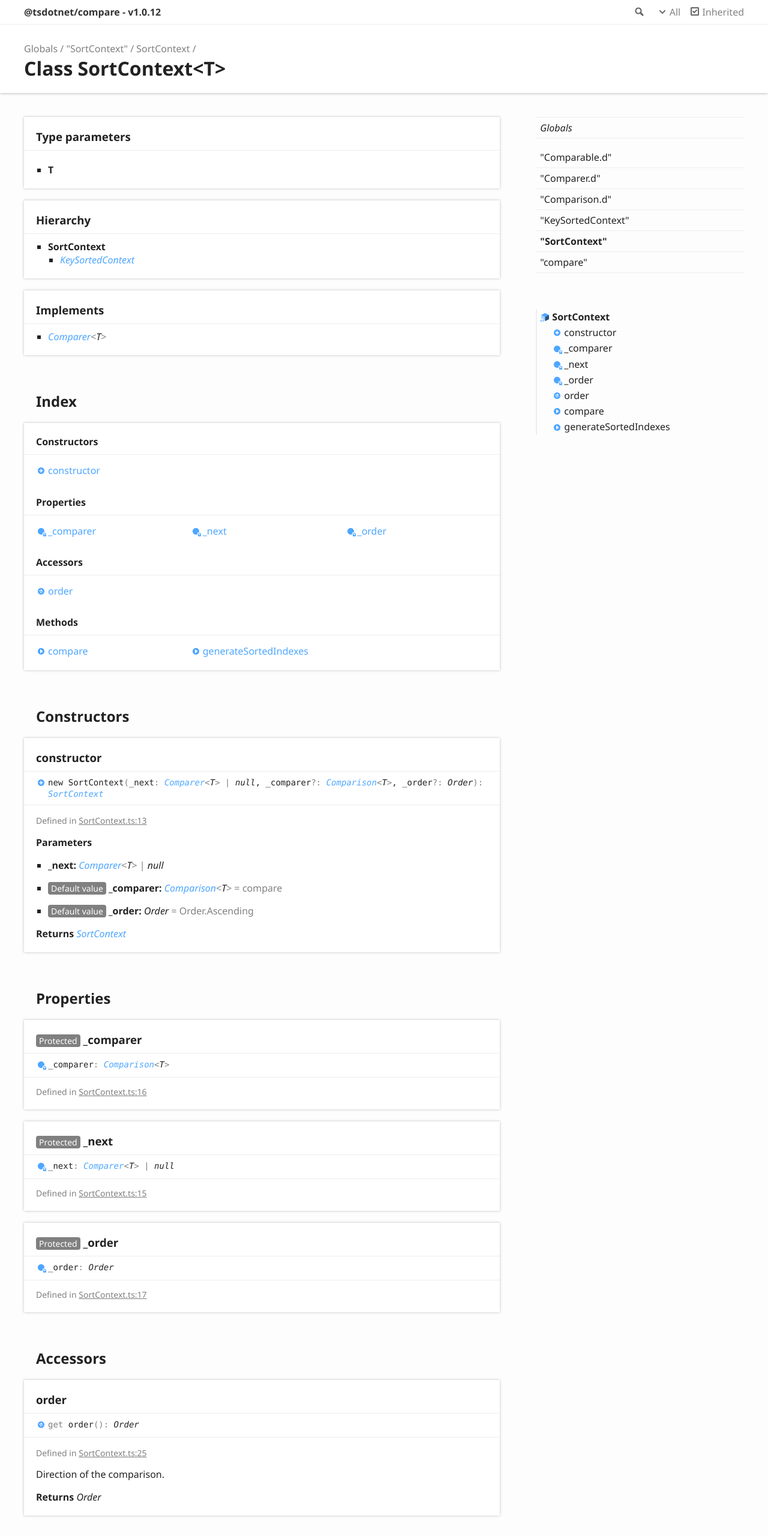
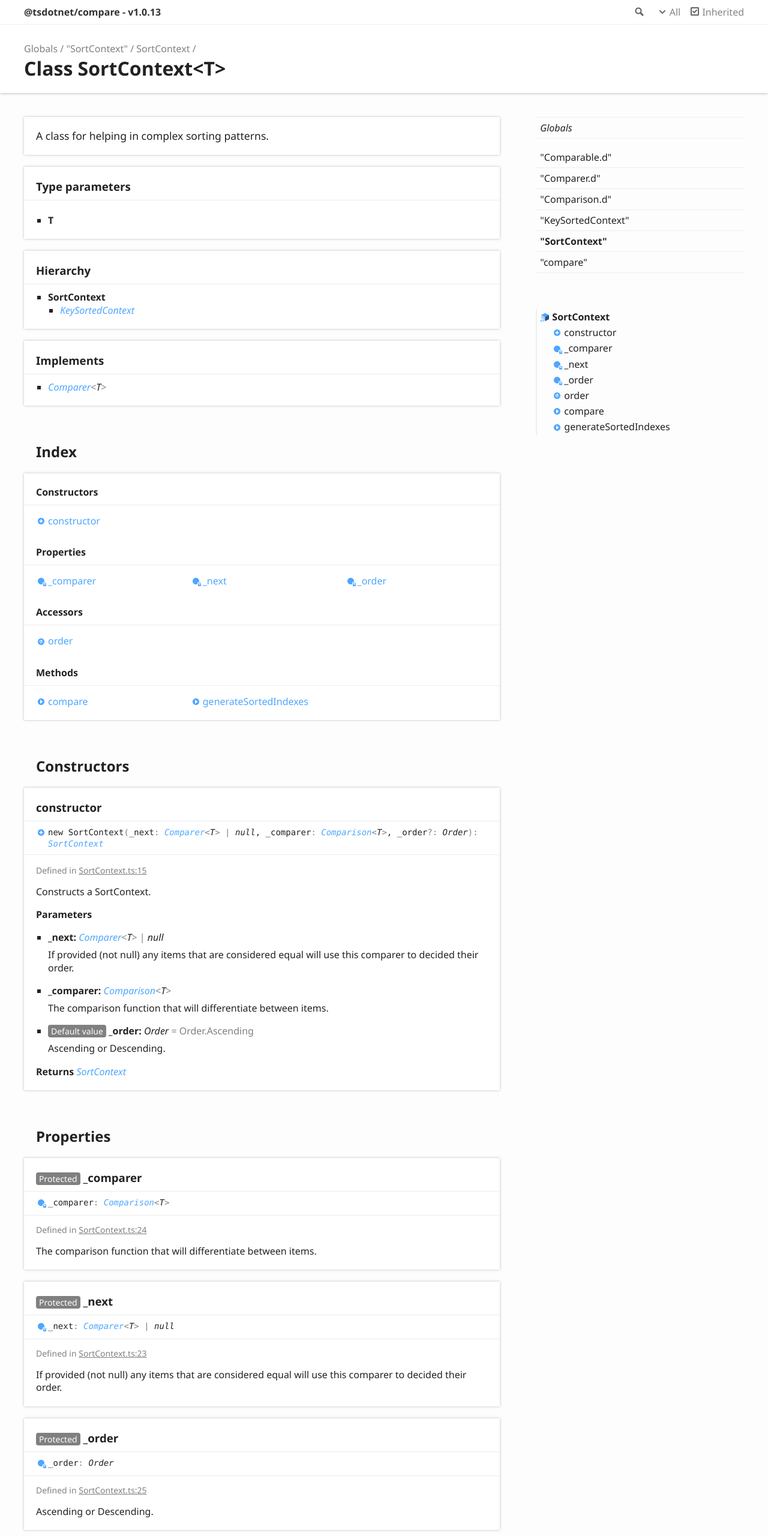
Before and after one commit to tsdotnet/compare, a website: page docs/classes/_sortcontext_.sortcontext.html in a window 1280 px wide. Shown: the top 2560 px of the page at 60% size. Drawn offline with Linux system fonts and the light colour scheme.

Commit message:
Updated docs.

```diff
--- a/docs/classes/_sortcontext_.sortcontext.html
+++ b/docs/classes/_sortcontext_.sortcontext.html
@@ -3,8 +3,8 @@
 <head>
 	<meta charset="utf-8">
 	<meta http-equiv="X-UA-Compatible" content="IE=edge">
-	<title>SortContext | @tsdotnet/compare - v1.0.12</title>
-	<meta name="description" content="Documentation for @tsdotnet/compare - v1.0.12">
+	<title>SortContext | @tsdotnet/compare - v1.0.13</title>
+	<meta name="description" content="Documentation for @tsdotnet/compare - v1.0.13">
 	<meta name="viewport" content="width=device-width, initial-scale=1">
 	<link rel="stylesheet" href="../assets/css/main.css">
 </head>
@@ -22,7 +22,7 @@
 						<li class="state loading">Preparing search index...</li>
 						<li class="state failure">The search index is not available</li>
 					</ul>
-					<a href="../index.html" class="title">@tsdotnet/compare - v1.0.12</a>
+					<a href="../index.html" class="title">@tsdotnet/compare - v1.0.13</a>
 				</div>
 				<div class="table-cell" id="tsd-widgets">
 					<div id="tsd-filter">
@@ -65,6 +65,13 @@
 <div class="container container-main">
 	<div class="row">
 		<div class="col-8 col-content">
+			<section class="tsd-panel tsd-comment">
+				<div class="tsd-comment tsd-typography">
+					<div class="lead">
+						<p>A class for helping in complex sorting patterns.</p>
+					</div>
+				</div>
+			</section>
 			<section class="tsd-panel tsd-type-parameters">
 				<h3>Type parameters</h3>
 				<ul class="tsd-type-parameters">
@@ -132,25 +139,45 @@
 					<a name="constructor" class="tsd-anchor"></a>
 					<h3>constructor</h3>
 					<ul class="tsd-signatures tsd-kind-constructor tsd-parent-kind-class">
-						<li class="tsd-signature tsd-kind-icon">new <wbr>Sort<wbr>Context<span class="tsd-signature-symbol">(</span>_next<span class="tsd-signature-symbol">: </span><a href="../interfaces/_comparer_d_.comparer.html" class="tsd-signature-type">Comparer</a><span class="tsd-signature-symbol">&lt;</span><span class="tsd-signature-type">T</span><span class="tsd-signature-symbol">&gt;</span><span class="tsd-signature-symbol"> | </span><span class="tsd-signature-type">null</span>, _comparer<span class="tsd-signature-symbol">?: </span><a href="../interfaces/_comparison_d_.comparison.html" class="tsd-signature-type">Comparison</a><span class="tsd-signature-symbol">&lt;</span><span class="tsd-signature-type">T</span><span class="tsd-signature-symbol">&gt;</span>, _order<span class="tsd-signature-symbol">?: </span><span class="tsd-signature-type">Order</span><span class="tsd-signature-symbol">)</span><span class="tsd-signature-symbol">: </span><a href="_sortcontext_.sortcontext.html" class="tsd-signature-type">SortContext</a></li>
+						<li class="tsd-signature tsd-kind-icon">new <wbr>Sort<wbr>Context<span class="tsd-signature-symbol">(</span>_next<span class="tsd-signature-symbol">: </span><a href="../interfaces/_comparer_d_.comparer.html" class="tsd-signature-type">Comparer</a><span class="tsd-signature-symbol">&lt;</span><span class="tsd-signature-type">T</span><span class="tsd-signature-symbol">&gt;</span><span class="tsd-signature-symbol"> | </span><span class="tsd-signature-type">null</span>, _comparer<span class="tsd-signature-symbol">: </span><a href="../interfaces/_comparison_d_.comparison.html" class="tsd-signature-type">Comparison</a><span class="tsd-signature-symbol">&lt;</span><span class="tsd-signature-type">T</span><span class="tsd-signature-symbol">&gt;</span>, _order<span class="tsd-signature-symbol">?: </span><span class="tsd-signature-type">Order</span><span class="tsd-signature-symbol">)</span><span class="tsd-signature-symbol">: </span><a href="_sortcontext_.sortcontext.html" class="tsd-signature-type">SortContext</a></li>
 					</ul>
 					<ul class="tsd-descriptions">
 						<li class="tsd-description">
 							<aside class="tsd-sources">
 								<ul>
-									<li>Defined in <a href="https://github.com/tsdotnet/compare/blob/8179a78/src/SortContext.ts#L13">SortContext.ts:13</a></li>
+									<li>Defined in <a href="https://github.com/tsdotnet/compare/blob/204c998/src/SortContext.ts#L15">SortContext.ts:15</a></li>
 								</ul>
 							</aside>
+							<div class="tsd-comment tsd-typography">
+								<div class="lead">
+									<p>Constructs a SortContext.</p>
+								</div>
+							</div>
 							<h4 class="tsd-parameters-title">Parameters</h4>
 							<ul class="tsd-parameters">
 								<li>
 									<h5>_next: <a href="../interfaces/_comparer_d_.comparer.html" class="tsd-signature-type">Comparer</a><span class="tsd-signature-symbol">&lt;</span><span class="tsd-signature-type">T</span><span class="tsd-signature-symbol">&gt;</span><span class="tsd-signature-symbol"> | </span><span class="tsd-signature-type">null</span></h5>
+									<div class="tsd-comment tsd-typography">
+										<div class="lead">
+											<p>If provided (not null) any items that are considered equal will use this comparer to decided their order.</p>
+										</div>
+									</div>
 								</li>
 								<li>
-									<h5><span class="tsd-flag ts-flagDefault value">Default value</span> _comparer: <a href="../interfaces/_comparison_d_.comparison.html" class="tsd-signature-type">Comparison</a><span class="tsd-signature-symbol">&lt;</span><span class="tsd-signature-type">T</span><span class="tsd-signature-symbol">&gt;</span><span class="tsd-signature-symbol"> = compare</span></h5>
+									<h5>_comparer: <a href="../interfaces/_comparison_d_.comparison.html" class="tsd-signature-type">Comparison</a><span class="tsd-signature-symbol">&lt;</span><span class="tsd-signature-type">T</span><span class="tsd-signature-symbol">&gt;</span></h5>
+									<div class="tsd-comment tsd-typography">
+										<div class="lead">
+											<p>The comparison function that will differentiate between items.</p>
+										</div>
+									</div>
 								</li>
 								<li>
 									<h5><span class="tsd-flag ts-flagDefault value">Default value</span> _order: <span class="tsd-signature-type">Order</span><span class="tsd-signature-symbol"> = Order.Ascending</span></h5>
+									<div class="tsd-comment tsd-typography">
+										<div class="lead">
+											<p>Ascending or Descending.</p>
+										</div>
+									</div>
 								</li>
 							</ul>
 							<h4 class="tsd-returns-title">Returns <a href="_sortcontext_.sortcontext.html" class="tsd-signature-type">SortContext</a></h4>
@@ -166,9 +193,14 @@
 					<div class="tsd-signature tsd-kind-icon">_comparer<span class="tsd-signature-symbol">:</span> <a href="../interfaces/_comparison_d_.comparison.html" class="tsd-signature-type">Comparison</a><span class="tsd-signature-symbol">&lt;</span><span class="tsd-signature-type">T</span><span class="tsd-signature-symbol">&gt;</span></div>
 					<aside class="tsd-sources">
 						<ul>
-							<li>Defined in <a href="https://github.com/tsdotnet/compare/blob/8179a78/src/SortContext.ts#L16">SortContext.ts:16</a></li>
+							<li>Defined in <a href="https://github.com/tsdotnet/compare/blob/204c998/src/SortContext.ts#L24">SortContext.ts:24</a></li>
 						</ul>
 					</aside>
+					<div class="tsd-comment tsd-typography">
+						<div class="lead">
+							<p>The comparison function that will differentiate between items.</p>
+						</div>
+					</div>
 				</section>
 				<section class="tsd-panel tsd-member tsd-kind-property tsd-parent-kind-class tsd-is-protected">
 					<a name="_next" class="tsd-anchor"></a>
@@ -176,9 +208,14 @@
 					<div class="tsd-signature tsd-kind-icon">_next<span class="tsd-signature-symbol">:</span> <a href="../interfaces/_comparer_d_.comparer.html" class="tsd-signature-type">Comparer</a><span class="tsd-signature-symbol">&lt;</span><span class="tsd-signature-type">T</span><span class="tsd-signature-symbol">&gt;</span><span class="tsd-signature-symbol"> | </span><span class="tsd-signature-type">null</span></div>
 					<aside class="tsd-sources">
 						<ul>
-							<li>Defined in <a href="https://github.com/tsdotnet/compare/blob/8179a78/src/SortContext.ts#L15">SortContext.ts:15</a></li>
+							<li>Defined in <a href="https://github.com/tsdotnet/compare/blob/204c998/src/SortContext.ts#L23">SortContext.ts:23</a></li>
 						</ul>
 					</aside>
+					<div class="tsd-comment tsd-typography">
+						<div class="lead">
+							<p>If provided (not null) any items that are considered equal will use this comparer to decided their order.</p>
+						</div>
+					</div>
 				</section>
 				<section class="tsd-panel tsd-member tsd-kind-property tsd-parent-kind-class tsd-is-protected">
 					<a name="_order" class="tsd-anchor"></a>
@@ -186,9 +223,14 @@
 					<div class="tsd-signature tsd-kind-icon">_order<span class="tsd-signature-symbol">:</span> <span class="tsd-signature-type">Order</span></div>
 					<aside class="tsd-sources">
 						<ul>
-							<li>Defined in <a href="https://github.com/tsdotnet/compare/blob/8179a78/src/SortContext.ts#L17">SortContext.ts:17</a></li>
+							<li>Defined in <a href="https://github.com/tsdotnet/compare/blob/204c998/src/SortContext.ts#L25">SortContext.ts:25</a></li>
 						</ul>
 					</aside>
+					<div class="tsd-comment tsd-typography">
+						<div class="lead">
+							<p>Ascending or Descending.</p>
+						</div>
+					</div>
 				</section>
 			</section>
 			<section class="tsd-panel-group tsd-member-group ">
@@ -203,7 +245,7 @@
 						<li class="tsd-description">
 							<aside class="tsd-sources">
 								<ul>
-									<li>Defined in <a href="https://github.com/tsdotnet/compare/blob/8179a78/src/SortContext.ts#L25">SortContext.ts:25</a></li>
+									<li>Defined in <a href="https://github.com/tsdotnet/compare/blob/204c998/src/SortContext.ts#L33">SortContext.ts:33</a></li>
 								</ul>
 							</aside>
 							<div class="tsd-comment tsd-typography">
@@ -229,7 +271,7 @@
 							<aside class="tsd-sources">
 								<p>Implementation of <a href="../interfaces/_comparer_d_.comparer.html">Comparer</a>.<a href="../interfaces/_comparer_d_.comparer.html#compare">compare</a></p>
 								<ul>
-									<li>Defined in <a href="https://github.com/tsdotnet/compare/blob/8179a78/src/SortContext.ts#L49">SortContext.ts:49</a></li>
+									<li>Defined in <a href="https://github.com/tsdotnet/compare/blob/204c998/src/SortContext.ts#L57">SortContext.ts:57</a></li>
 								</ul>
 							</aside>
 							<div class="tsd-comment tsd-typography">
@@ -260,7 +302,7 @@
 						<li class="tsd-description">
 							<aside class="tsd-sources">
 								<ul>
-									<li>Defined in <a href="https://github.com/tsdotnet/compare/blob/8179a78/src/SortContext.ts#L35">SortContext.ts:35</a></li>
+									<li>Defined in <a href="https://github.com/tsdotnet/compare/blob/204c998/src/SortContext.ts#L43">SortContext.ts:43</a></li>
 								</ul>
 							</aside>
 							<div class="tsd-comment tsd-typography">
```
Also changed, not shown: docs/assets/js/search.json (+1 -1 lines), docs/classes/_keysortedcontext_.keysortedcontext.html (+60 -13 lines), docs/index.html (+4 -4 lines), docs/interfaces/_comparable_d_.comparableobject.html (+4 -4 lines), docs/interfaces/_comparer_d_.comparer.html (+4 -4 lines), docs/interfaces/_comparison_d_.comparison.html (+6 -6 lines), docs/interfaces/_comparison_d_.equalitycomparison.html (+6 -6 lines), docs/modules/_comparable_d_.html (+4 -4 lines), docs/modules/_compare_.html (+7 -7 lines), docs/modules/_comparer_d_.html (+3 -3 lines), docs/modules/_compareresult_d_.html (+3 -3 lines), docs/modules/_comparison_d_.html (+3 -3 lines), docs/modules/_keysortedcontext_.html (+3 -3 lines), docs/modules/_order_d_.html (+3 -3 lines), 2 more files.
